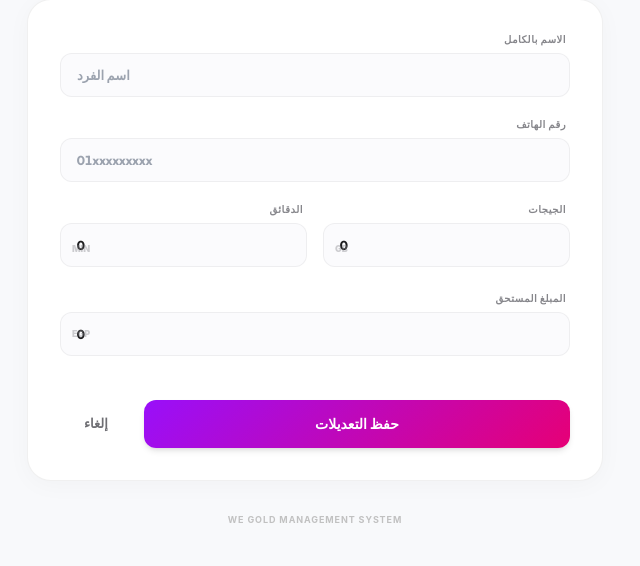
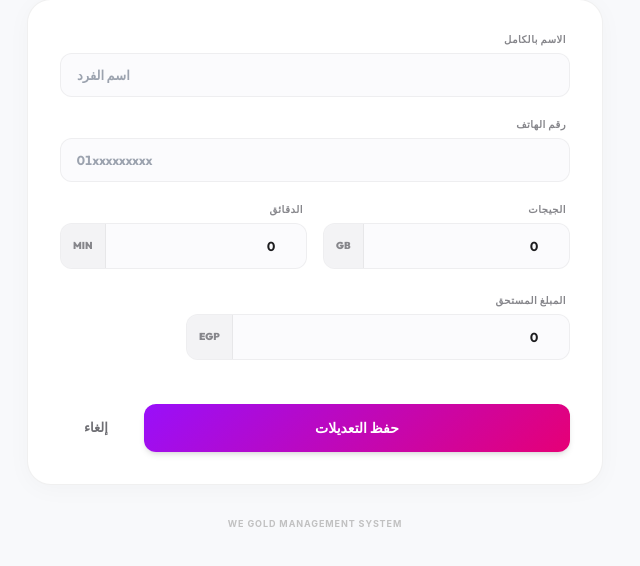
Before and after one commit to Aloom44/WE-GOLD, a Django app: template templates/dashboard/member_form.html in a window 1280 px wide. Shown: the part 104-670 px from the top of the page, without its empty margins (325-965 px from the left). Run offline with Django 5.2, Linux system fonts and the light colour scheme; the template is opened without the code that fills it: values that come from a table or form of the project are taken from there, others are empty; some libraries are stand-ins or nearby versions.

Commit message:
Enhance unit display in Member Edit Form: implemented structured flex layout for units (GB, MIN, EGP) to ensure clear visibility and proper numeric alignment

```diff
--- a/templates/dashboard/member_form.html
+++ b/templates/dashboard/member_form.html
@@ -32,15 +32,40 @@
         opacity: 0.95;
         transform: translateY(-1px);
       }
-      .input-premium {
+      .input-group-premium {
         background: #FBFBFD;
         border: 1px solid rgba(0, 0, 0, 0.05);
         transition: all 0.15s ease;
+        overflow: hidden;
       }
-      .input-premium:focus {
+      .input-group-premium:focus-within {
         background: white;
         border-color: #990FFA;
         box-shadow: 0 0 0 3px rgba(153, 15, 250, 0.06);
+      }
+      .input-field-premium {
+        background: transparent;
+        border: none;
+        outline: none;
+        width: 100%;
+        height: 44px;
+        padding: 0 16px;
+        font-size: 13px;
+        font-weight: 700;
+        color: #1D1D1F;
+        text-align: right;
+      }
+      .unit-label {
+        background: rgba(0, 0, 0, 0.03);
+        border-right: 1px solid rgba(0, 0, 0, 0.05);
+        display: flex;
+        align-items: center;
+        justify-content: center;
+        padding: 0 12px;
+        font-size: 10px;
+        font-weight: 900;
+        color: #86868B;
+        font-family: 'Outfit', sans-serif;
       }
       .num { font-family: 'Outfit', sans-serif; }
     </style>
@@ -80,26 +105,30 @@
 
           <!-- ALLOCATION ROW -->
           <div class="grid grid-cols-2 gap-4">
-            <div class="space-y-1.5 relative">
+            <div class="space-y-1.5">
               <label class="block text-[10px] font-black text-[#86868B] uppercase tracking-wider pr-1">الجيجات</label>
-              {{ form.data_allocation }}
-              <span class="absolute left-3 top-[34px] text-[9px] font-black text-[#86868B] opacity-40">GB</span>
+              <div class="flex flex-row-reverse rounded-xl input-group-premium">
+                <div class="unit-label">GB</div>
+                {{ form.data_allocation }}
+              </div>
               {% if form.data_allocation.errors %}<p class="text-[10px] font-bold text-rose-500">{{ form.data_allocation.errors|striptags }}</p>{% endif %}
             </div>
-            <div class="space-y-1.5 relative">
+            <div class="space-y-1.5">
               <label class="block text-[10px] font-black text-[#86868B] uppercase tracking-wider pr-1">الدقائق</label>
-              {{ form.minute_allocation }}
-              <span class="absolute left-3 top-[34px] text-[9px] font-black text-[#86868B] opacity-40">MIN</span>
+              <div class="flex flex-row-reverse rounded-xl input-group-premium">
+                <div class="unit-label">MIN</div>
+                {{ form.minute_allocation }}
+              </div>
               {% if form.minute_allocation.errors %}<p class="text-[10px] font-bold text-rose-500">{{ form.minute_allocation.errors|striptags }}</p>{% endif %}
             </div>
           </div>
 
           <!-- FINANCIAL -->
-          <div class="space-y-1.5 relative pt-1">
+          <div class="space-y-1.5 pt-1">
             <label class="block text-[10px] font-black text-[#86868B] uppercase tracking-wider pr-1">المبلغ المستحق</label>
-            <div class="relative">
+            <div class="flex flex-row-reverse rounded-xl input-group-premium max-w-sm">
+              <div class="unit-label">EGP</div>
               {{ form.monthly_cost }}
-              <span class="absolute left-3 top-1/2 -translate-y-1/2 text-[9px] font-black text-[#86868B] opacity-40">EGP</span>
             </div>
             {% if form.monthly_cost.errors %}<p class="text-[10px] font-bold text-rose-500">{{ form.monthly_cost.errors|striptags }}</p>{% endif %}
           </div>
@@ -125,9 +154,12 @@
 
     <script>
       const inputs = document.querySelectorAll('input, select');
-      const baseClasses = 'w-full h-11 px-4 rounded-xl input-premium text-[13px] font-bold text-[#1D1D1F] outline-none num';
       inputs.forEach(input => {
-        input.className = baseClasses;
+        if (input.name === 'name' || input.name === 'phone') {
+          input.className = 'w-full h-11 px-4 rounded-xl input-group-premium text-[13px] font-bold text-[#1D1D1F] outline-none num';
+        } else {
+          input.className = 'input-field-premium num';
+        }
       });
     </script>
   </body>
```
